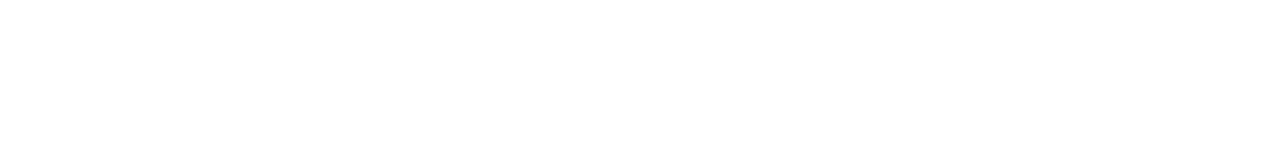
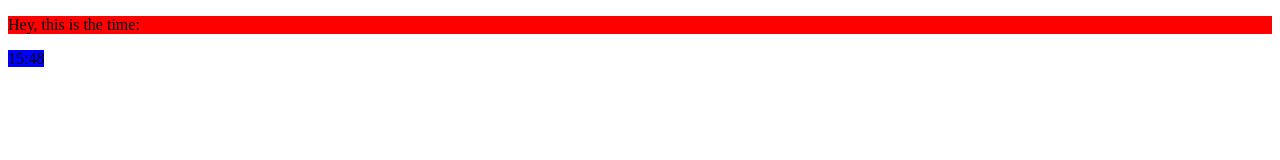
Before and after one commit to benboorstein/git-practice-round-1, a plain HTML site: page index.html in a window 1280 px wide. Drawn offline with Linux system fonts and the light colour scheme.

Commit message:
added html & css files, & a bit of code to each.

```diff
--- a/index.html
+++ b/index.html
@@ -3,9 +3,15 @@
 <head>
     <meta charset="UTF-8">
     <meta name="viewport" content="width=device-width, initial-scale=1.0">
-    <title>Homepage</title>
+    <title>first-practice</title>
+    <link rel="stylesheet" href="style.css">
 </head>
 <body>
-
+    <p>
+        Hey, this is the time:
+    </p>
+    <time>
+        15:48
+    </time>
 </body>
 </html>
--- /dev/null
+++ b/style.css
@@ -0,0 +1,7 @@
+p {
+    background: red;
+}
+
+time {
+    background: blue;
+}
```
